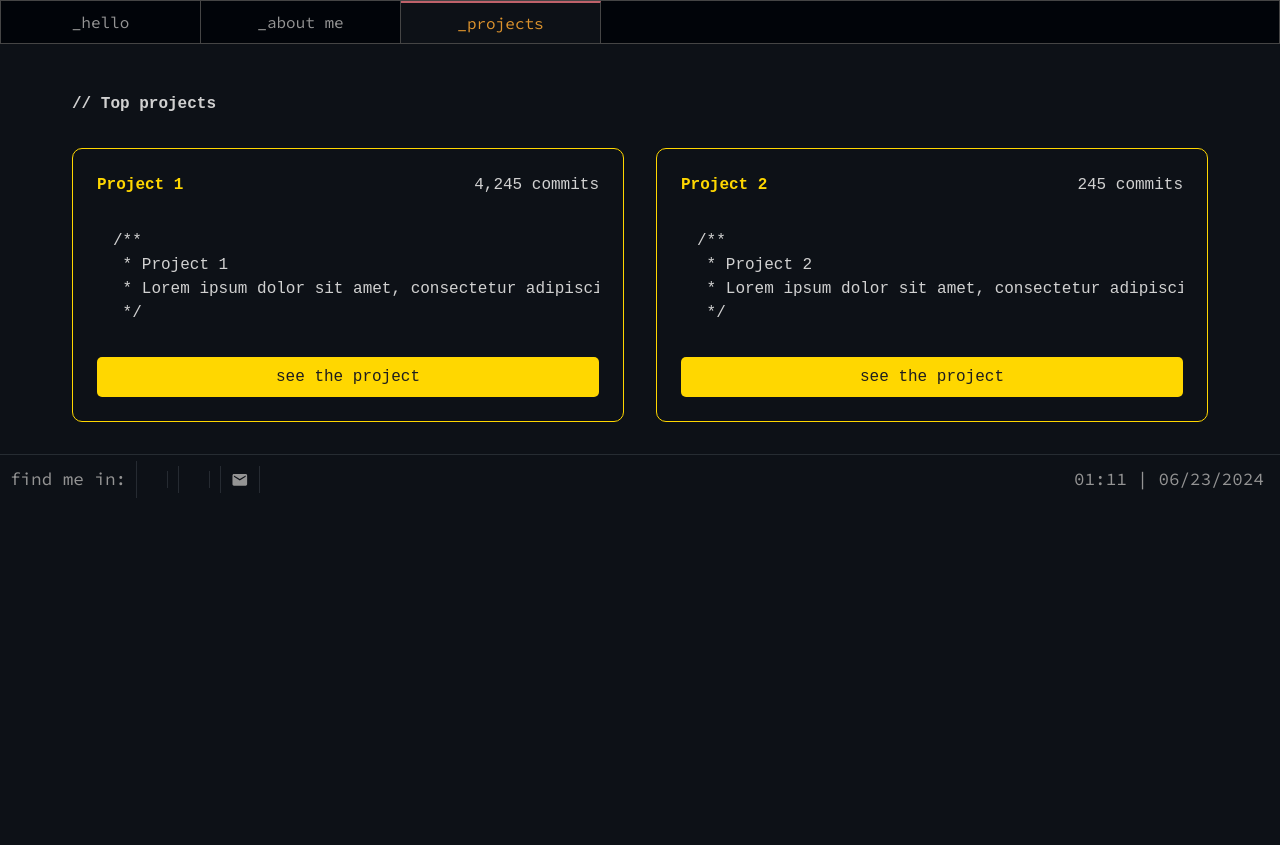
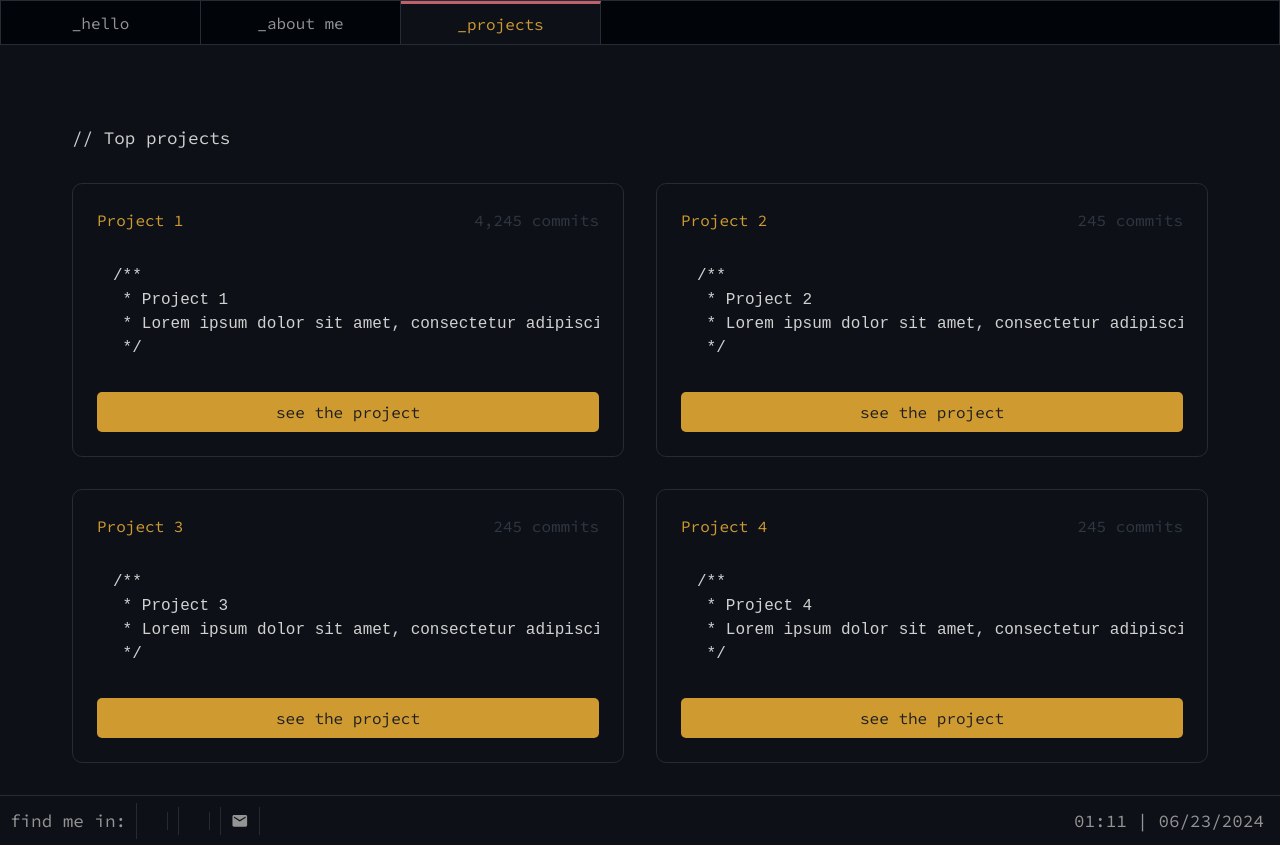
Before and after one commit to jung-eugene/portfolio, a Next.js app: page /project in a window 1280 px wide. Before the commit the page ends 800 px from the top, so only its background shows below. Built offline with nearby package versions, Linux system fonts and the light colour scheme; some icons are missing.

Commit message:
change styling and card layout

```diff
--- a/pages/project.jsx
+++ b/pages/project.jsx
@@ -10,6 +10,18 @@ const projects = [
   },
   {
     title: "Project 2",
+    description:
+      "Lorem ipsum dolor sit amet, consectetur adipiscing elit, sed do eiusmod tempor incididunt ut labore et dolore magna aliqua.",
+    commits: "245 commits",
+  },
+  {
+    title: "Project 3",
+    description:
+      "Lorem ipsum dolor sit amet, consectetur adipiscing elit, sed do eiusmod tempor incididunt ut labore et dolore magna aliqua.",
+    commits: "245 commits",
+  },
+  {
+    title: "Project 4",
     description:
       "Lorem ipsum dolor sit amet, consectetur adipiscing elit, sed do eiusmod tempor incididunt ut labore et dolore magna aliqua.",
     commits: "245 commits",
--- a/styles/Navbar.module.css
+++ b/styles/Navbar.module.css
@@ -8,13 +8,13 @@
 .navbar ul {
   background-color: rgb(1, 4, 9);
   display: flex;
-  border: 0.5px solid #454545;
+  border: 0.5px solid rgb(37, 44, 54);
   width: 100%;
   padding: 0;
   margin: 0;
 }
 .navbar li {
-  border-right: 0.5px solid #454545;
+  border-right: 0.5px solid rgb(37, 44, 54);
   padding: 0.5rem 1rem;
   list-style: none;
   cursor: pointer;
@@ -25,10 +25,10 @@
   position: relative;
 }
 .active {
-  border-top: 2px solid rgb(191, 97, 106) !important;
+  border-top: 3px solid rgb(191, 97, 106) !important;
   background-color: rgb(13, 17, 23);
   border-bottom: none;
-  color: rgb(221, 147, 45);
+  color: #cf9b31;
 }
 
 @media screen and (max-width: 400px) {
--- a/styles/Project.module.css
+++ b/styles/Project.module.css
@@ -4,24 +4,25 @@
   margin: 0 auto;
   color: #d1d1d1;
   background-color: transparent;
-  font-family: "Fira Code", monospace;
 }
 
 .heading {
   text-align: left;
-  font-size: 1rem;
+  font-size: 1.1rem;
   margin-bottom: 2rem;
+  padding-top: 2rem;
+  font-weight: normal;
 }
 
 .grid {
   display: grid;
-  grid-template-columns: repeat(auto-fit, minmax(300px, 1fr));
+  grid-template-columns: repeat(auto-fit, minmax(550px, 1fr));
   gap: 2rem;
 }
 
 .card {
   padding: 1.5rem;
-  border: 1px solid #ffd700;
+  border: 0.5px solid rgb(37, 44, 54);
   border-radius: 10px;
   transition: transform 0.3s ease, box-shadow 0.3s ease;
   display: flex;
@@ -47,14 +48,15 @@
 .codeBlock,
 .button {
   font-size: 1rem;
+  font-weight: normal;
 }
 
 .title {
-  color: #ffd700;
+  color: #cf9b31;
 }
 
 .commits {
-  color: #d1d1d1;
+  color: #2f3743;
 }
 
 .codeBlock {
@@ -72,7 +74,7 @@
 }
 
 .button {
-  background-color: #ffd700;
+  background-color: #cf9b31;
   color: #1e1e1e;
   padding: 0.5rem 1rem;
   border: none;
@@ -82,5 +84,5 @@
 }
 
 .button:hover {
-  background-color: #ffbb00;
+  background-color: #ffaa00;
 }
```
